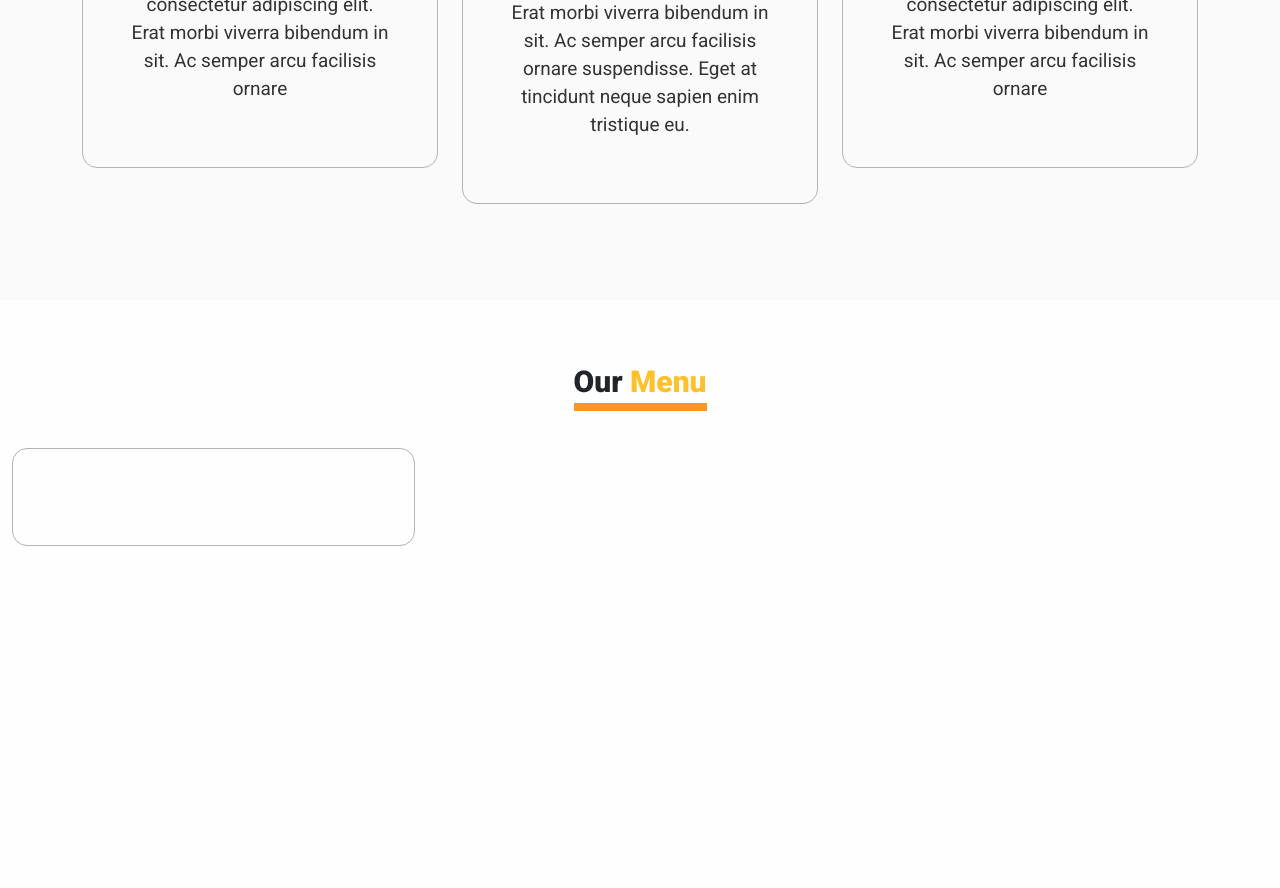
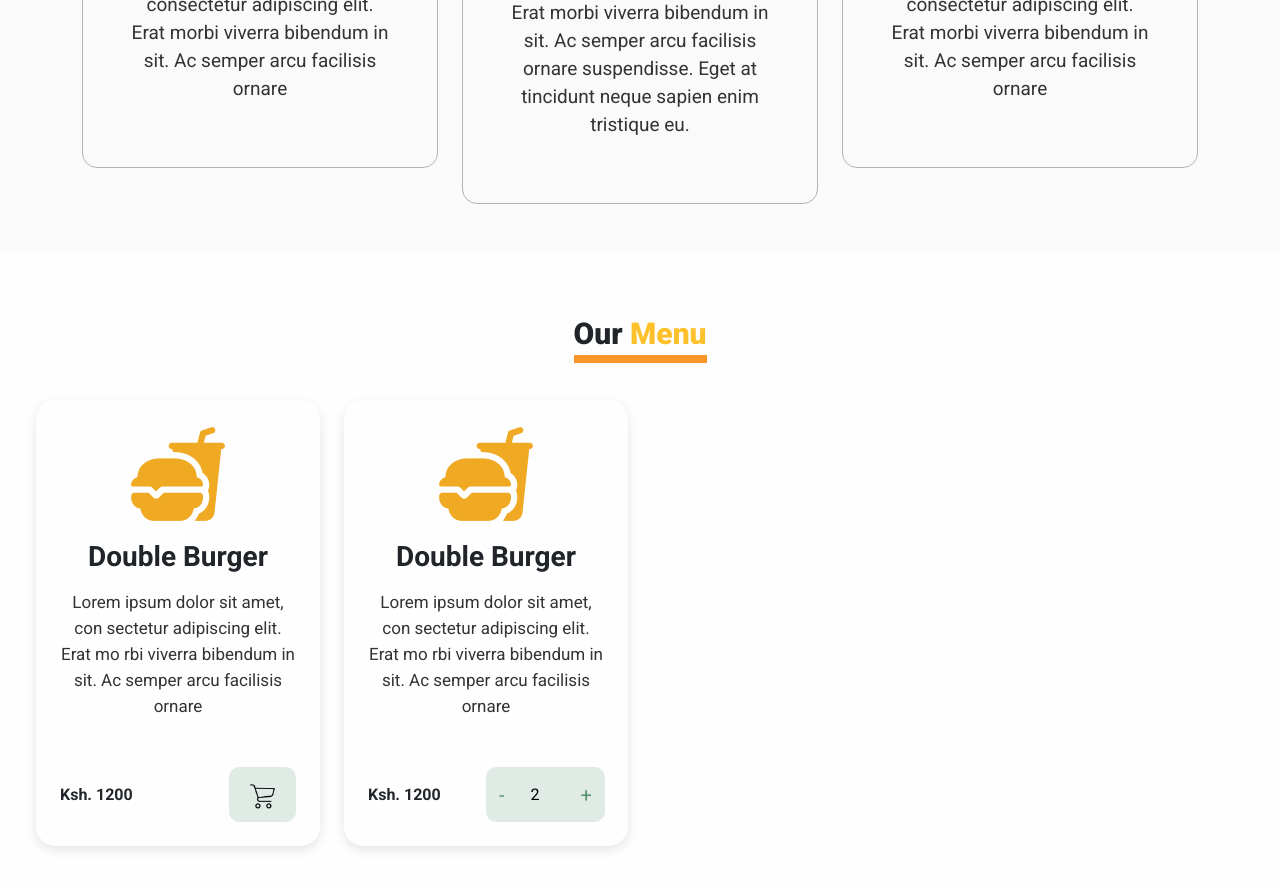
Before and after one commit to james-muriithi/burger-palace, a website: page index.html in a window 1280 px wide. Shown: the part 1300-2188 px from the top of the page. Drawn offline with nearby package versions, Linux system fonts and the light colour scheme.

Commit message:
added menu cards

```diff
--- a/index.html
+++ b/index.html
@@ -98,7 +98,7 @@
         </div>
     </section>
 
-    <section id="services" class="h-100 py-5">
+    <section id="services" class="py-5">
         <div class="container-fluid container-lg pt-3">
             <div class="">
                 <h2 class="section-title text-center">
@@ -159,17 +159,70 @@
         </div>
     </section>
 
-    <section id="menu" class="h-100 py-5">
+    <section id="menu" class="py-5">
         <div class="container-fluid">
             <div class="pt-3">
                 <h2 class="section-title text-center">
                     <span>Our <span class="yellow">Menu</span></span>
                 </h2>
             </div>
-            <div class="row mt-5">
-                <div class="col-md-4">
-                    <div class="menu-card px-md-2 p-lg-5">
-
+            <div class="row mt-5 px-2 px-md-4">
+                <div class="col-md-3">
+                    <div class="menu-card p-3 p-lg-4">
+                        <div class="text-center">
+                            <img src="./images/ion_fast-food.png" alt="" class="menu-image">
+                        </div>
+                        <div class="card-details text-center pt-3">
+                            <h3 class="menu-title fw-bolder">
+                                Double Burger
+                            </h3>
+                            <p class="menu-description pt-2">
+                                Lorem ipsum dolor sit amet, con sectetur adipiscing elit. Erat mo
+                                rbi viverra bibendum in sit. Ac semper arcu facilisis ornare
+                            </p>
+                        </div>
+                        <div class="price-cart d-flex mt-5 align-items-center">
+                            <div class="col-6 price fw-bold">
+                                Ksh. <span>1200</span>
+                            </div>
+                            <div class="col-6 d-flex">
+                                <span class="add-to-cart d-flex align-items-center ms-auto">
+                                    <button class="btn" title="add to cart">
+                                        <img src="./images/shopping-cart.png" alt="cart">
+                                    </button>
+                                </span>
+                            </div>
+                        </div>
+                    </div>
+                </div>
+                <div class="col-md-3">
+                    <div class="menu-card p-3 p-lg-4">
+                        <div class="text-center">
+                            <img src="./images/ion_fast-food.png" alt="" class="menu-image">
+                        </div>
+                        <div class="card-details text-center pt-3">
+                            <h3 class="menu-title fw-bolder">
+                                Double Burger
+                            </h3>
+                            <p class="menu-description pt-2">
+                                Lorem ipsum dolor sit amet, con sectetur adipiscing elit. Erat mo
+                                rbi viverra bibendum in sit. Ac semper arcu facilisis ornare
+                            </p>
+                        </div>
+                        <div class="price-cart d-flex mt-5 align-items-center">
+                            <div class="col-6 price fw-bold">
+                                Ksh. <span>1200</span>
+                            </div>
+                            <div class="col-6 d-flex">
+                                <span class="add-to-cart d-flex align-items-center ms-auto">
+                                    <button class="btn">
+                                        -
+                                    </button>
+                                    <input type="number" value="2" readonly>
+                                    <button class="btn">+</button>
+                                </span>
+                            </div>
+                        </div>
                     </div>
                 </div>
             </div>
--- a/scss/partials/_variables.scss
+++ b/scss/partials/_variables.scss
@@ -5,6 +5,7 @@ $font-family: Roboto, "serif";
 $black: #000;
 $white: #fff;
 $nav-item-color: $black;
+$add-to-cart: #E1EBE6;
 $colors: (
     primary: #ffc12b,
     secondary: #fa9529,
--- a/scss/partials/components/_menu.scss
+++ b/scss/partials/components/_menu.scss
@@ -1,6 +1,48 @@
-#menu{
-    .menu-card{
-        border: 1px solid lighten($black, 70%);
-        border-radius: 15px;
+/* Menu Section */
+#menu {
+    .menu-card {
+        // border: 1px solid lighten($black, 70%);
+        // box-shadow: rgba(0, 0, 0, 0.24) 0px 3px 8px;
+        box-shadow: rgba(0, 0, 0, 0.1) 0px 4px 12px;
+        transition: all 0.2s linear;
+        border-radius: 20px;
+        .menu-description {
+            color: lighten($black, 20%);
+            font-size: 17px;
+            line-height: 26px;
+        }
+
+        &:hover {
+            // box-shadow: rgba(0, 0, 0, 0.1) 0px 4px 12px;
+            box-shadow: rgba(0, 0, 0, 0.24) 0px 3px 8px;
+        }
+
+        .add-to-cart {
+            background-color: $add-to-cart;
+            border-radius: 10px;
+            min-height: 55px;
+            button {
+                font-size: 20px;
+                color: #5d9676;
+                img {
+                    height: 25px;
+                }
+            }
+            input {
+                max-width: 50px;
+                text-align: center;
+                border: none;
+                background-color: $add-to-cart;
+                &:focus {
+                    outline: none;
+                }
+            }
+            &:hover {
+                background-color: darken($add-to-cart, 3%);
+                input {
+                    background-color: darken($add-to-cart, 3%);
+                }
+            }
+        }
     }
 }
```
Also changed, not shown: css/style.css, images/shopping-cart.png (added).
